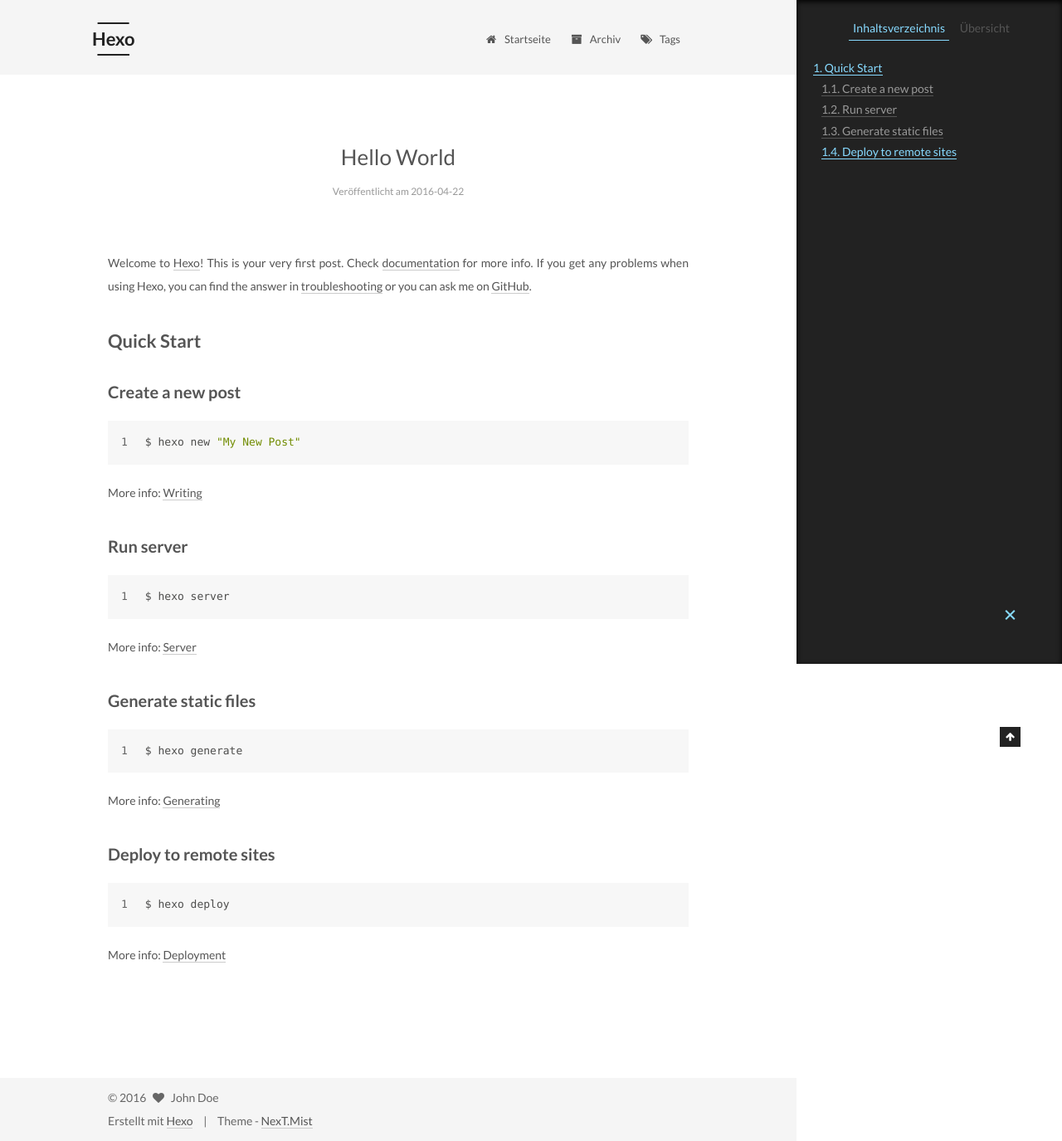
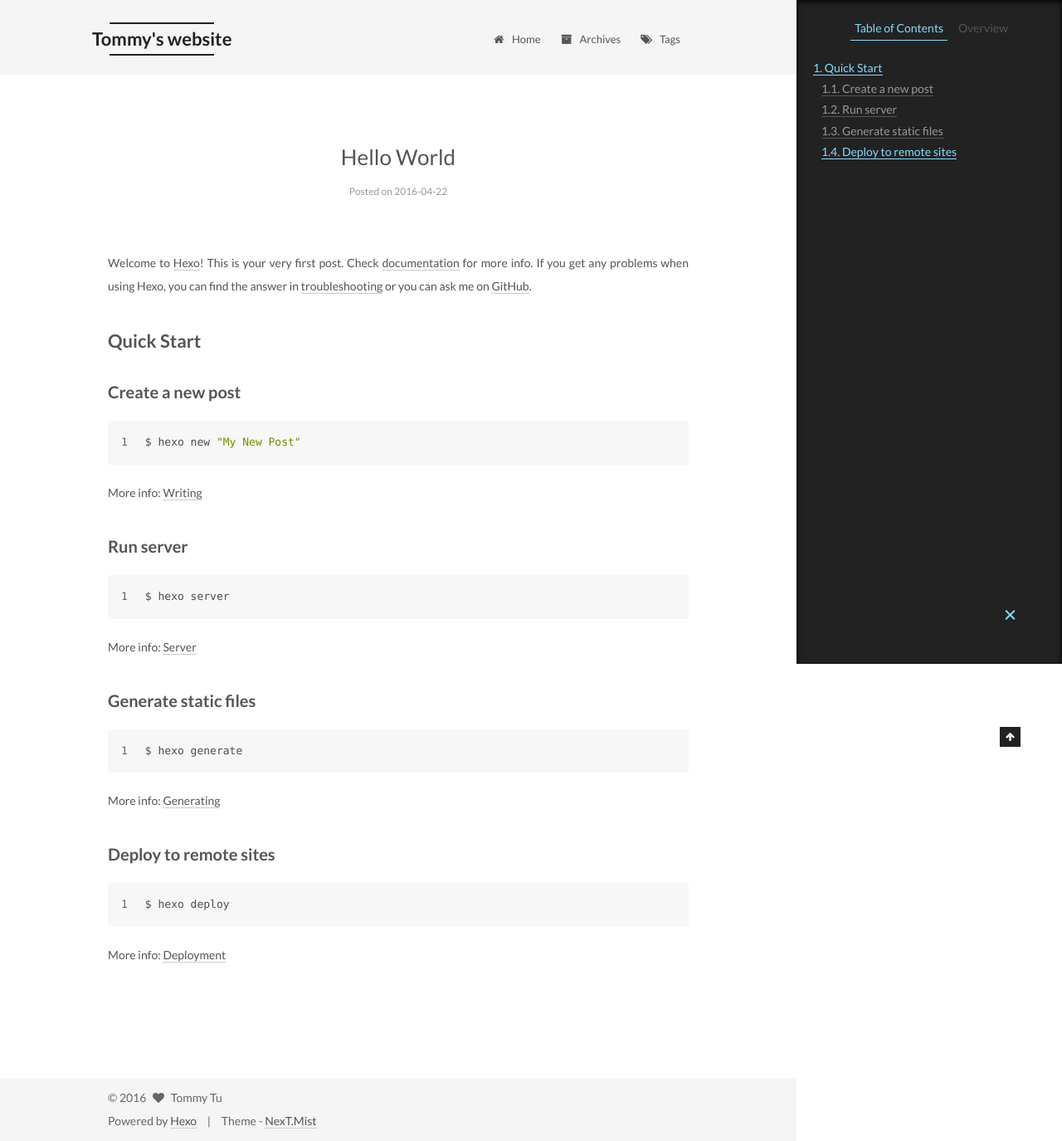
Before and after one commit to TommyTu/tommytu.github.io, a plain HTML site: page 2016/04/22/hello-world/index.html in a window 1280 px wide. Shown: the whole page at 83% size. Drawn offline with Linux system fonts and the light colour scheme.

Commit message:
Site updated: 2016-04-22 23:20:10

```diff
--- a/2016/04/22/hello-world/index.html
+++ b/2016/04/22/hello-world/index.html
@@ -85,7 +85,7 @@ Quick">
 <meta property="og:type" content="article">
 <meta property="og:title" content="Hello World">
 <meta property="og:url" content="http://yoursite.com/2016/04/22/hello-world/index.html">
-<meta property="og:site_name" content="Hexo">
+<meta property="og:site_name" content="Tommy's website">
 <meta property="og:description" content="Welcome to Hexo! This is your very first post. Check documentation for more info. If you get any problems when using Hexo, you can find the answer in troubleshooting or you can ask me on GitHub.
 Quick">
 <meta property="og:updated_time" content="2016-04-22T04:29:15.000Z">
@@ -110,7 +110,7 @@ Quick">
   };
 </script>
 
-  <title> Hello World | Hexo </title>
+  <title> Hello World | Tommy's website </title>
 </head>
 
 <body itemscope itemtype="http://schema.org/WebPage" lang="">
@@ -141,7 +141,7 @@ Quick">
   <div class="custom-logo-site-title">
     <a href="/"  class="brand" rel="start">
       <span class="logo-line-before"><i></i></span>
-      <span class="site-title">Hexo</span>
+      <span class="site-title">Tommy's website</span>
       <span class="logo-line-after"><i></i></span>
     </a>
   </div>
@@ -168,7 +168,7 @@ Quick">
 
               <i class="menu-item-icon fa fa-home fa-fw"></i> <br />
 
-            Startseite
+            Home
           </a>
         </li>
 
@@ -178,7 +178,7 @@ Quick">
 
               <i class="menu-item-icon fa fa-archive fa-fw"></i> <br />
 
-            Archiv
+            Archives
           </a>
         </li>
 
@@ -241,7 +241,7 @@ Quick">
             <span class="post-meta-item-icon">
               <i class="fa fa-calendar-o"></i>
             </span>
-            <span class="post-meta-item-text">Veröffentlicht am</span>
+            <span class="post-meta-item-text">Posted on</span>
             <time itemprop="dateCreated" datetime="2016-04-22T12:29:15+08:00" content="2016-04-22">
               2016-04-22
             </time>
@@ -343,10 +343,10 @@ Quick">
 
         <ul class="sidebar-nav motion-element">
           <li class="sidebar-nav-toc sidebar-nav-active" data-target="post-toc-wrap" >
-            Inhaltsverzeichnis
+            Table of Contents
           </li>
           <li class="sidebar-nav-overview" data-target="site-overview">
-            Übersicht
+            Overview
           </li>
         </ul>
 
@@ -355,15 +355,15 @@ Quick">
         <div class="site-author motion-element" itemprop="author" itemscope itemtype="http://schema.org/Person">
           <img class="site-author-image" itemprop="image"
                src="/images/default_avatar.jpg"
-               alt="John Doe" />
-          <p class="site-author-name" itemprop="name">John Doe</p>
+               alt="Tommy Tu" />
+          <p class="site-author-name" itemprop="name">Tommy Tu</p>
           <p class="site-description motion-element" itemprop="description"></p>
         </div>
         <nav class="site-state motion-element">
           <div class="site-state-item site-state-posts">
             <a href="/archives">
               <span class="site-state-item-count">1</span>
-              <span class="site-state-item-name">Artikel</span>
+              <span class="site-state-item-name">posts</span>
             </a>
           </div>
 
@@ -417,11 +417,11 @@ Quick">
   <span class="with-love">
     <i class="fa fa-heart"></i>
   </span>
-  <span class="author" itemprop="copyrightHolder">John Doe</span>
+  <span class="author" itemprop="copyrightHolder">Tommy Tu</span>
 </div>
 
 <div class="powered-by">
-  Erstellt mit  <a class="theme-link" href="http://hexo.io">Hexo</a>
+  Powered by <a class="theme-link" href="http://hexo.io">Hexo</a>
 </div>
 
 <div class="theme-info">
--- a/css/main.css
+++ b/css/main.css
@@ -1534,7 +1534,7 @@ pre .javascript .function {
   width: 4px;
   height: 4px;
   border-radius: 50%;
-  background: #d161ff;
+  background: #ffeef9;
 }
 .links-of-blogroll {
   font-size: 13px;
```
Also changed, not shown: archives/2016/04/index.html (+13 -13 lines), archives/2016/index.html (+13 -13 lines), archives/index.html (+13 -13 lines), index.html (+13 -13 lines).
